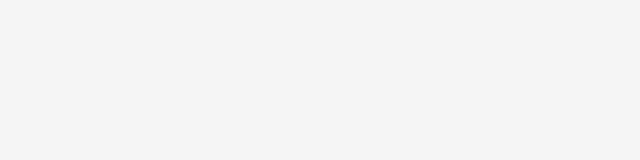
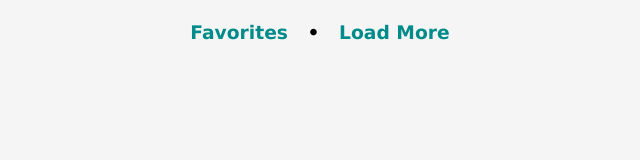
Before and after one commit to ewldev/nasa-apod, a plain HTML site: page index.html in a window 1280 px wide. Shown: the whole page, without its empty margins (320-960 px from the left). Drawn offline with Linux system fonts and the light colour scheme.

Commit message:
build UI - navigation

```diff
--- a/index.html
+++ b/index.html
@@ -14,6 +14,23 @@
     <div class="loader hidden">
         <img src="rocket.svg" alt="Rocket Loading Animation">
     </div>
+    <!-- Container -->
+    <div class="container">
+        <!-- Navigation -->
+        <div class="navigation-container">
+            <span class="background"></span>
+            <!-- Results Nav -->
+            <span class="navigation-items" id="resultsNav">
+                <h3 class="clickable">Favorites</h3>
+                <h3>&nbsp;&nbsp;&nbsp;•&nbsp;&nbsp;&nbsp;</h3>
+                <h3 class="clickable">Load More</h3>
+            </span>
+            <!-- Favorites Nav -->
+            <span class="navigation-items hidden" id="favoritesNav">
+                <h3 class="clickable">Load More NASA Images</h3>
+            </span>
+        </div>
+    </div>
     <!-- Script -->
     <script src="script.js"></script>
 </body>
--- a/style.css
+++ b/style.css
@@ -25,6 +25,8 @@ body {
   background: whitesmoke;
   height: 100vh;
   width: 100vw;
+  position: fixed;
+  z-index: 10;
   display: flex;
   justify-content: center;
   align-items: center;
@@ -47,9 +49,18 @@ body {
   right: 0;
   width: 100%;
   height: 60px;
-
+  z-index: -1;
 }
 
+.clickable {
+  color: darkcyan;
+  cursor: pointer;
+  user-select: none;
+}
+
+.clickable:hover {
+  color: rgb(19, 95, 95);
+}
 
 /* Images Container */
 .images-container {
```
